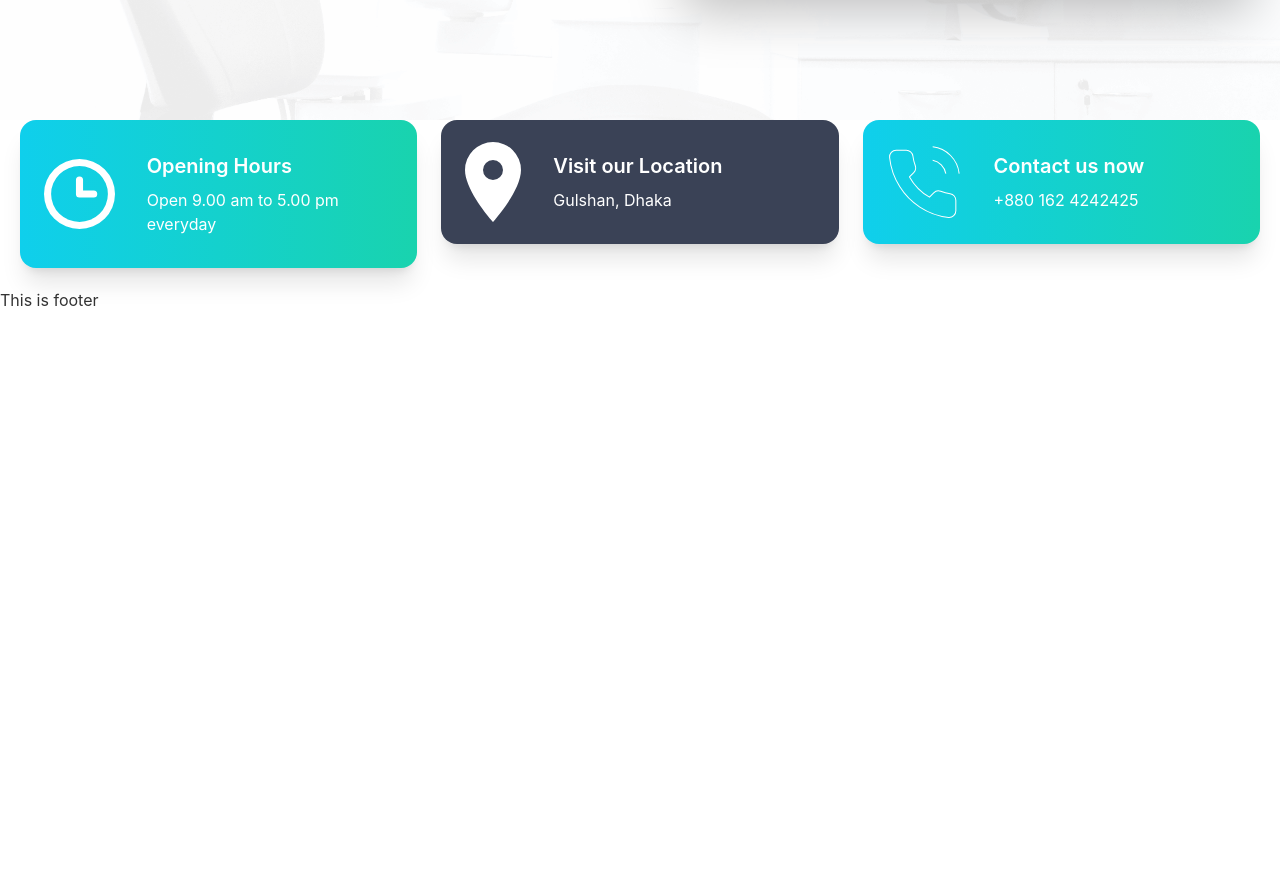
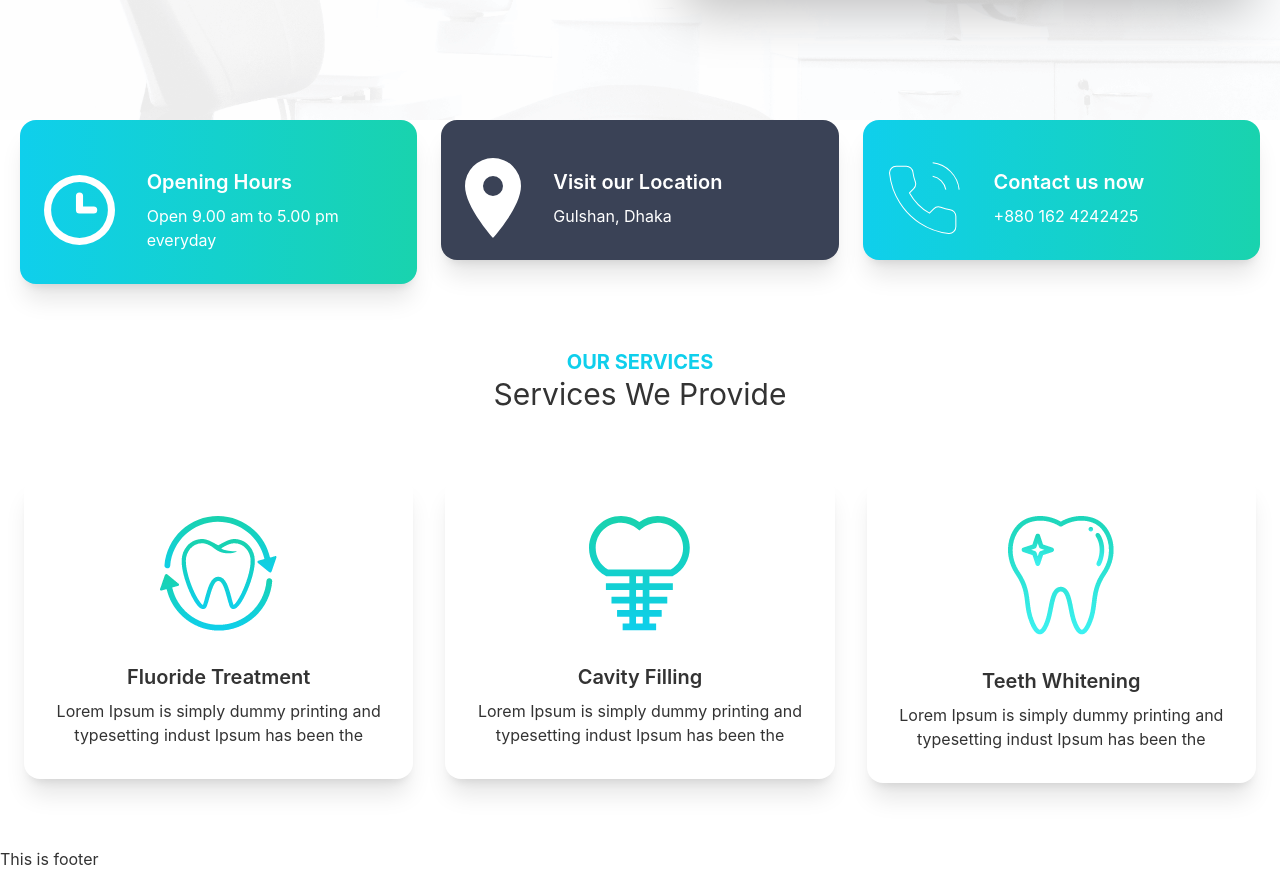
Before and after one commit to DebabrataSaha-570/doctors-portal-client, a React (Create React App) app: page / in a window 1280 px wide. Shown: the part 544-1415 px from the top of the page. Before the commit the page ends 856 px from the top, so only its background shows below. Built offline with nearby package versions, Linux system fonts and the light colour scheme.

Commit message:
services section added

```diff
--- a/src/Pages/Home/Home.js
+++ b/src/Pages/Home/Home.js
@@ -1,12 +1,14 @@
 import React from "react";
 import Banner from "./Banner";
 import InfoCards from "./InfoCards";
+import Services from "./Services";
 
 const Home = () => {
   return (
     <div className="">
       <Banner></Banner>
       <InfoCards></InfoCards>
+      <Services></Services>
     </div>
   );
 };
--- a/src/Pages/Home/InfoCard.js
+++ b/src/Pages/Home/InfoCard.js
@@ -4,7 +4,9 @@ const InfoCard = ({ card }) => {
   const { name, description, icon, bgClass } = card;
   return (
     <div>
-      <div className={`card card-side ${bgClass} text-white shadow-xl px-6`}>
+      <div
+        className={`card md:card-side ${bgClass} text-white shadow-xl px-6 pt-4`}
+      >
         <figure>
           <img src={icon} alt="Icon" />
         </figure>
--- /dev/null
+++ b/src/Pages/Home/Service.js
@@ -0,0 +1,20 @@
+import React from "react";
+
+const Service = ({ service }) => {
+  const { name, img, description } = service;
+  return (
+    <div>
+      <div className="card  bg-base-100 shadow-xl">
+        <figure className="px-10 pt-10">
+          <img src={img} alt="service images" className="rounded-xl" />
+        </figure>
+        <div className="card-body items-center text-center">
+          <h2 className="card-title">{name}</h2>
+          <p>{description}</p>
+        </div>
+      </div>
+    </div>
+  );
+};
+
+export default Service;
--- /dev/null
+++ b/src/Pages/Home/Services.js
@@ -0,0 +1,48 @@
+import React from "react";
+import fluoride from "../../assets/images/fluoride.png";
+import cavity from "../../assets/images/cavity.png";
+import whitening from "../../assets/images/whitening.png";
+import Service from "./Service";
+
+const Services = () => {
+  const servicesData = [
+    {
+      id: 1,
+      name: "Fluoride Treatment",
+      description:
+        "Lorem Ipsum is simply dummy printing and typesetting indust Ipsum has been the",
+      img: fluoride,
+    },
+    {
+      id: 2,
+      name: "Cavity Filling",
+      description:
+        "Lorem Ipsum is simply dummy printing and typesetting indust Ipsum has been the",
+      img: cavity,
+    },
+    {
+      id: 3,
+      name: "Teeth Whitening",
+      description:
+        "Lorem Ipsum is simply dummy printing and typesetting indust Ipsum has been the",
+      img: whitening,
+    },
+  ];
+  return (
+    <div className="my-16 px-6">
+      <div className="text-center mb-16">
+        <h3 className="text-primary text-xl font-bold uppercase">
+          Our Services
+        </h3>
+        <h2 className="text-3xl">Services We Provide</h2>
+      </div>
+      <div className="grid gap-8 grid-cols-1 md:grid-cols-2 lg:grid-cols-3">
+        {servicesData.map((service) => (
+          <Service key={service.id} service={service}></Service>
+        ))}
+      </div>
+    </div>
+  );
+};
+
+export default Services;
--- a/src/Pages/Shared/Navbar.js
+++ b/src/Pages/Shared/Navbar.js
@@ -25,8 +25,8 @@ const Navbar = () => {
     </React.Fragment>
   );
   return (
-    <div>
-      <div className="navbar bg-base-100">
+    <div className=" ">
+      <div className=" navbar  flex justify-start md:justify-between  mx-0 md:mx-auto ">
         <div className="navbar-start">
           <div className="dropdown">
             <label tabIndex={0} className="btn btn-ghost lg:hidden">
@@ -57,7 +57,7 @@ const Navbar = () => {
           </Link>
         </div>
 
-        <div className="navbar-center hidden lg:flex navbar-end">
+        <div className="navbar-center hidden lg:flex ">
           <ul className="menu  menu-horizontal px-1">{menuItems}</ul>
         </div>
       </div>
```
